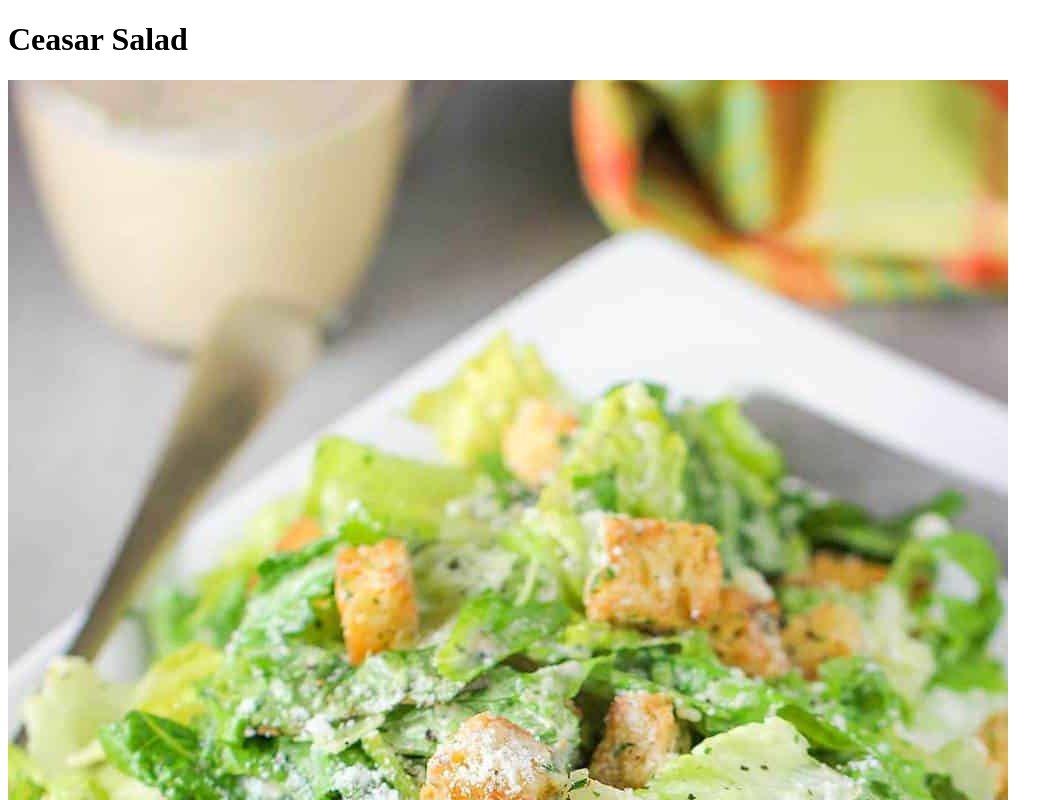
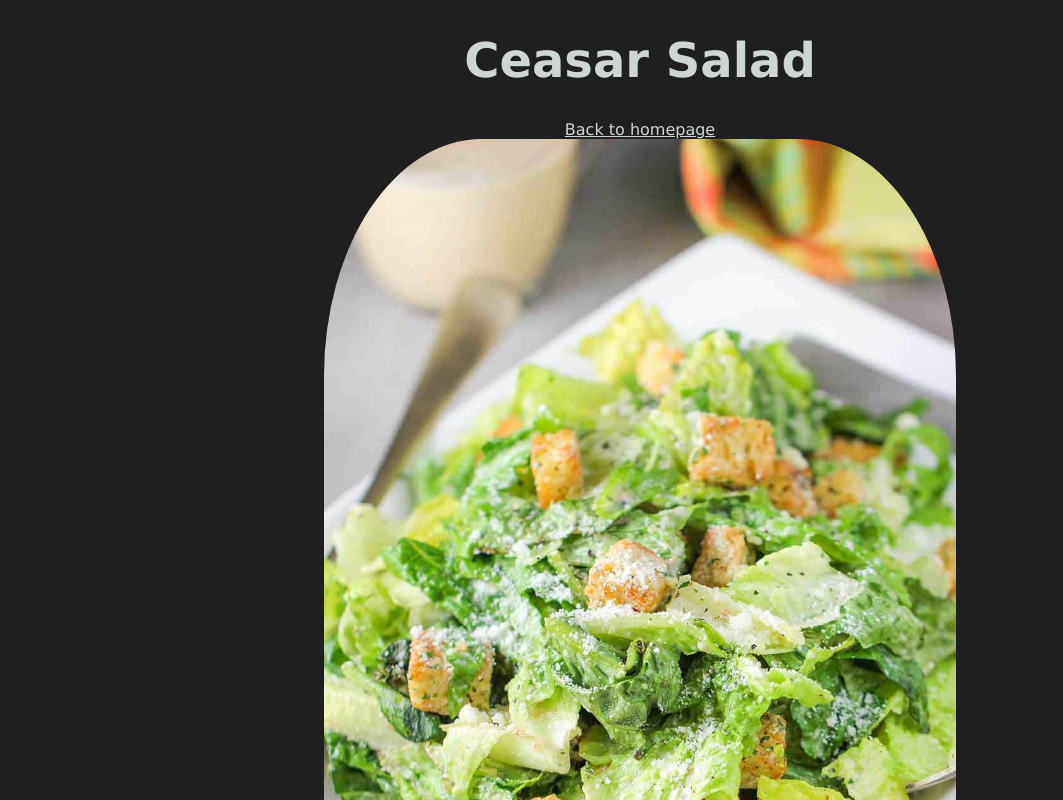
Before and after one commit to Wes-Ai/odin-recipes, a plain HTML site: page recipes/caesarSalad.html in a window 1280 px wide. Shown: the top 800 px of the page, without its empty margins (0-1063 px from the left). Drawn offline with Linux system fonts and the light colour scheme.

Commit message:
CSS styles are added: dark mode; text alignment; image alignment
git status

```diff
--- a/recipes/caesarSalad.html
+++ b/recipes/caesarSalad.html
@@ -1,14 +1,21 @@
 <!DOCTYPE html>
 <html lang="en">
 <head>
+    <link rel="stylesheet" href="../styles.css" />
     <meta charset="UTF-8">
     <meta http-equiv="X-UA-Compatible" content="IE=edge">
     <meta name="viewport" content="width=device-width, initial-scale=1.0">
     <title>Ceasar Salad Recipe</title>
 </head>
 <body>
-    <h1>Ceasar Salad</h1>
-    <img src="../img/ceasarSalad.jpg" alt="Picture of a crisp green Ceasar Salad.">
+    <h1 class="title">Ceasar Salad</h1>
+
+    <div class="center-text">
+        <a  href="../index.html">Back to homepage</a>
+    </div>
+
+    <img src="../img/ceasarSalad.jpg" alt="Picture of a crisp green Ceasar Salad." class="center-img">
+
 
     <h2>Description</h2>
     <p>This really is the kind of ceasar salad that is best eaten right away as the vegetables
--- /dev/null
+++ b/styles.css
@@ -0,0 +1,33 @@
+* {
+    font-family: Verdana, Geneva, Tahoma, sans-serif;
+    color: hsl(180, 9%, 82%);
+    font-size: 16px;
+}
+
+body {
+    background: hsl(0, 0%, 12%);
+}
+
+.title {
+    font-size: 48px;
+    text-align: center;
+}
+
+.center-text {
+    text-align: center;
+    text-size: 20px;
+}
+
+.center-img {
+    display: block;
+    margin-left: auto;
+    margin-right: auto;
+    width: 50%;
+    height: auto;
+    border-radius: 25%;
+}
+
+h2 {
+    background-color: rgba(2, 20, 20, 0.89);
+
+}
```
Also changed, not shown: index.html (+4 -1 lines), recipes/chocolateChipCookies.html (+8 -2 lines), recipes/sandwich.html (+8 -2 lines), img/chefKiss.jpg (added).
